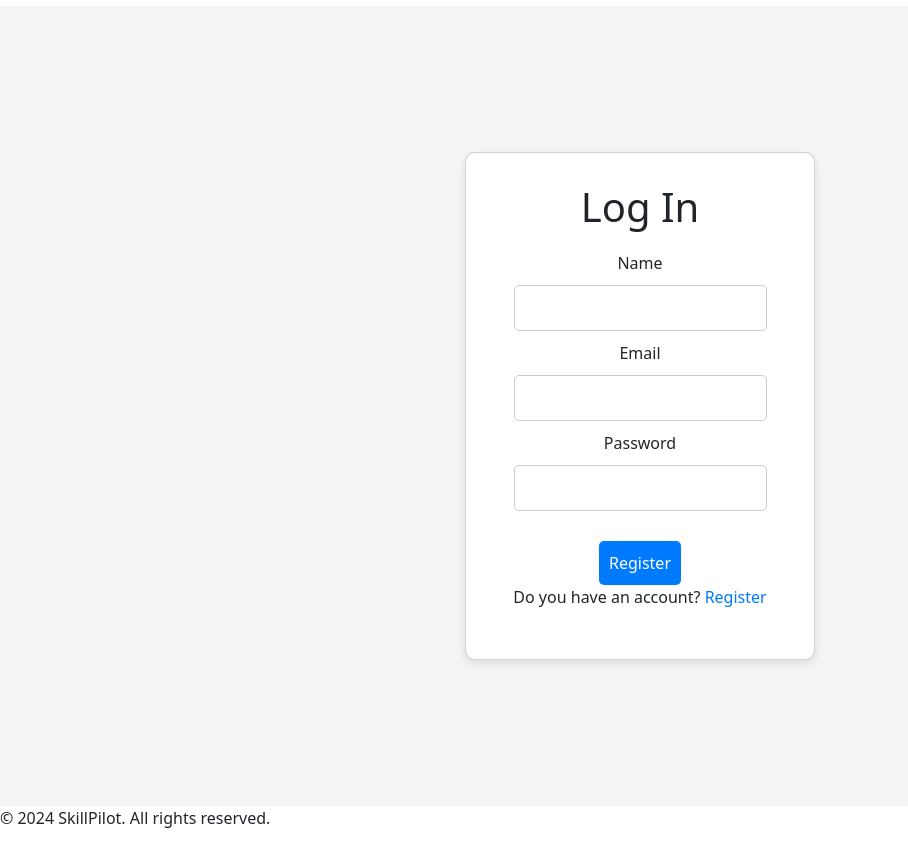
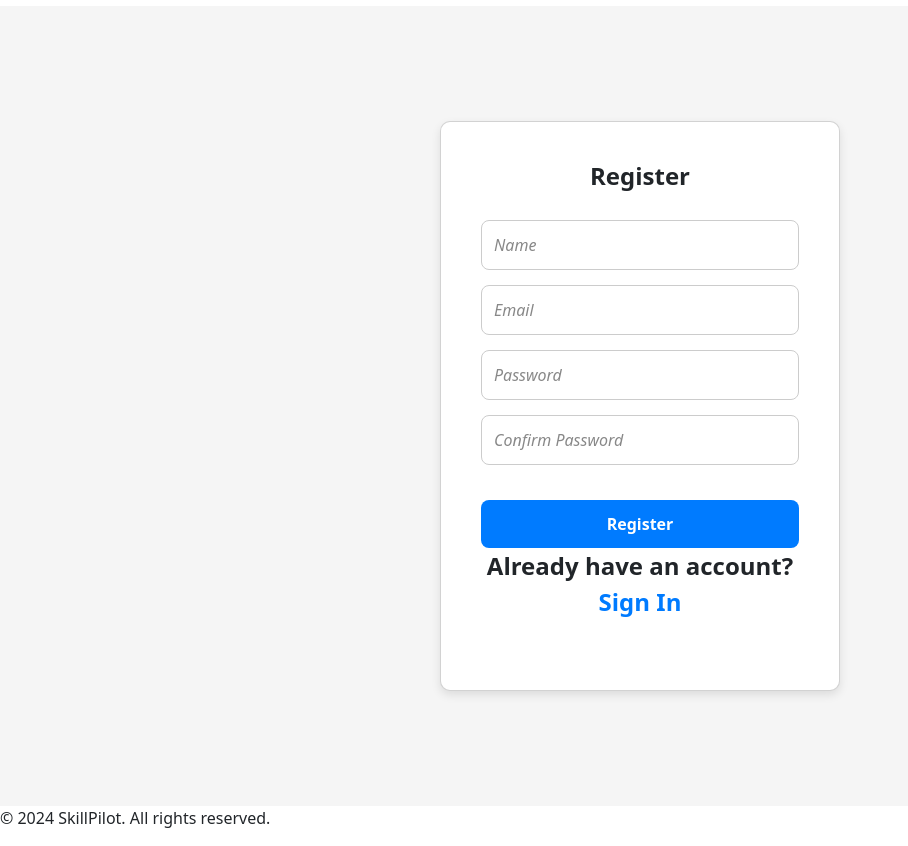
Before and after one commit to Arman511/CS3528, a Flask app: page /user/register in a window 1280 px wide. Shown: the part 50-896 px from the top of the page, without its empty margins (0-908 px from the left). Run offline with Flask 3, Linux system fonts and the light colour scheme.

Commit message:
Fix formatting and error handling in login and register scripts

```diff
--- a/static/style.css
+++ b/static/style.css
@@ -1,3 +1,4 @@
+/* Wrapper to center the card */
 .card-wrapper {
     display: flex;
     justify-content: center;
@@ -6,68 +7,134 @@
     background-color: #f5f5f5;
 }
 
+/* Card styling */
 .card {
     background-color: #fff;
     border-radius: 10px;
     box-shadow: 0 4px 10px rgba(0, 0, 0, 0.1);
-    padding: 30px;
-    width: 350px;
+    padding: 40px;
+    width: 100%;
+    max-width: 400px;
     text-align: center;
 }
 
+/* Title styling */
 .center {
     text-align: center;
-    margin-bottom: 20px;
+    margin-bottom: 30px;
+    font-size: 24px;
+    font-weight: bold;
 }
 
 .login_form {
     display: flex;
     flex-direction: column;
+    gap: 15px; /* Add spacing between elements */
 }
 
-.field {
-    padding: 10px;
-    margin: 10px 0;
-    border: 1px solid #ccc;
-    border-radius: 5px;
-    font-size: 16px;
+/* Form layout */
+.register_form {
+    display: flex;
+    flex-direction: column;
+    gap: 15px; /* Add spacing between elements */
 }
 
+/* Input field styling with placeholders */
+.field {
+    padding: 12px;
+    margin: 0; /* Remove margin between inputs */
+    border: 1px solid #ccc;
+    border-radius: 8px;
+    font-size: 16px;
+    width: 100%; /* Ensure full width of the form */
+    box-sizing: border-box;
+    transition: box-shadow 0.3s, border-color 0.3s;
+}
+
+.password-container {
+    position: relative;
+}
+
+.eye-icon {
+    position: absolute;
+    right: 10px; /* Adjust position */
+    top: 50%; /* Center vertically */
+    transform: translateY(-50%); /* Adjust for vertical alignment */
+    font-size: 20px; /* Adjust icon size */
+}
+
+
+/* Placeholder styling (optional for lighter color) */
+.field::placeholder {
+    color: #888; /* Lighter color for placeholder */
+    font-style: italic;
+}
+
+/* Input field focus effect */
 .field:focus {
     border-color: #007bff;
     outline: none;
-    box-shadow: 0 0 5px rgba(0, 123, 255, 0.5);
+    box-shadow: 0 0 8px rgba(0, 123, 255, 0.2);
 }
 
+/* Button styling */
 .btn {
     background-color: #007bff;
     color: #fff;
-    padding: 10px;
+    padding: 12px; /* Adjust padding for better look */
     margin-top: 20px;
     border: none;
-    border-radius: 5px;
+    border-radius: 8px;
     cursor: pointer;
     font-size: 16px;
+    font-weight: bold;
+    width: 100%; /* Make the button full width */
+    transition: background-color 0.3s ease, transform 0.2s;
 }
 
+/* Button hover effect */
 .btn:hover {
     background-color: #0056b3;
+    transform: translateY(-2px); /* Slight lift effect */
 }
 
-a {
-    color: #007bff;
-    text-decoration: none;
-}
 
-a:hover {
-    text-decoration: underline;
-}
-
+/* Error message styling */
 .error {
     color: red;
     margin-top: 10px;
+    font-size: 14px;
 }
 
 .error--hidden {
     display: none;
 }
+
+/* Link styling for the 'Already have an account?' */
+a {
+    color: #007bff;
+    text-decoration: none;
+    font-weight: bold;
+    transition: color 0.3s ease;
+}
+
+a:hover {
+    color: #0056b3;
+    text-decoration: underline;
+}
+
+/* Responsive design for smaller screens */
+@media (max-width: 600px) {
+    .card {
+        width: 90%;
+        padding: 20px;
+    }
+
+    .center {
+        font-size: 22px;
+    }
+
+    .btn {
+        font-size: 14px;
+    }
+}
--- a/templates/register.html
+++ b/templates/register.html
@@ -1,25 +1,34 @@
-{% extends "base.html" %} {% block content %}
+{% extends "base.html" %}
+{% block content %}
 <div class="card-wrapper">
     <div class="card">
-        <h1 class="center">Log In</h1>
+        <h1 class="center">Register</h1>
 
-        <form name="register_form" class="register_form">
-            <label for="name">Name</label>
-            <input type="text" name="name" class="field" required />
+        <form class="register_form" name="register_form">
+            <input type="text" name="name" class="field" placeholder="Name" required />
 
-            <label for="email">Email</label>
-            <input type="email" name="email" class="field" required />
+            <input type="email" name="email" class="field" placeholder="Email" required />
 
-            <label for="password">Password</label>
-            <input type="password" name="password" class="field" required />
+            <div class="password-container">
+                <input type="password" name="password" class="field" placeholder="Password" required id="passwordField" />
+                <span class="eye-icon" id="togglePassword" style="cursor: pointer;">👁️</span>
+            </div>
+
+            <div class="password-container">
+                <input type="password" name="confirm_password" class="field" placeholder="Confirm Password" required id="confirmPasswordField" />
+                <span class="eye-icon" id="toggleConfirmPassword" style="cursor: pointer;">👁️</span>
+            </div>
 
             <p class="error error--hidden"></p>
 
             <input type="submit" value="Register" class="btn" />
         </form>
 
-        <p class="center">Do you have an account? <a href="/">Register</a></p>
-        <script src="/static/register/script.js"></script>
+        <p class="center">
+            Already have an account? <a href="/user/login">Sign In</a>
+        </p>
     </div>
 </div>
+
+<script src="/static/register/script.js"></script> <!-- Link to your JavaScript file -->
 {% endblock %}
```
Also changed, not shown: static/login/script.js (+37 -9 lines), static/register/script.js (+51 -9 lines), templates/login.html (+5 -4 lines), user/models.py (+13 -3 lines).
